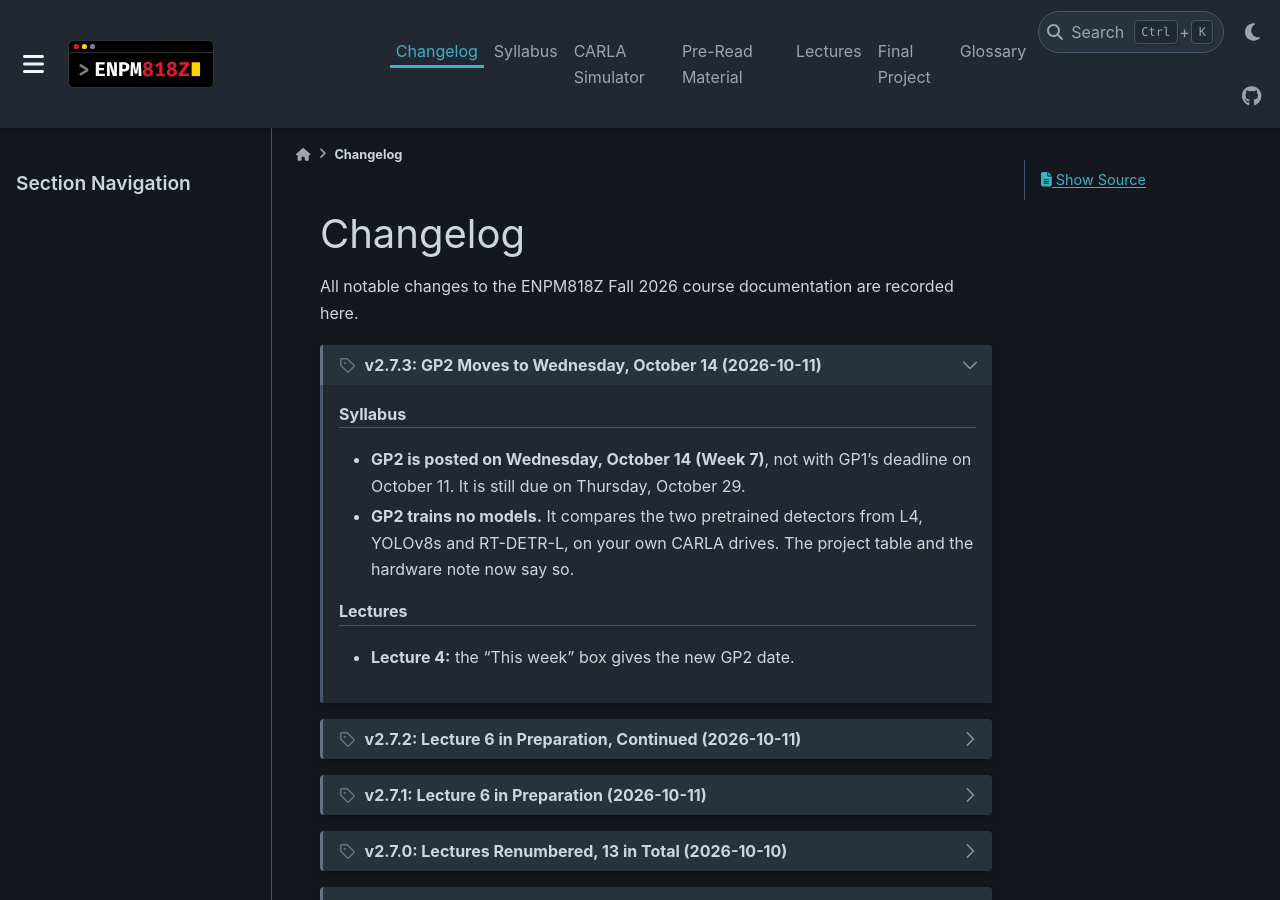
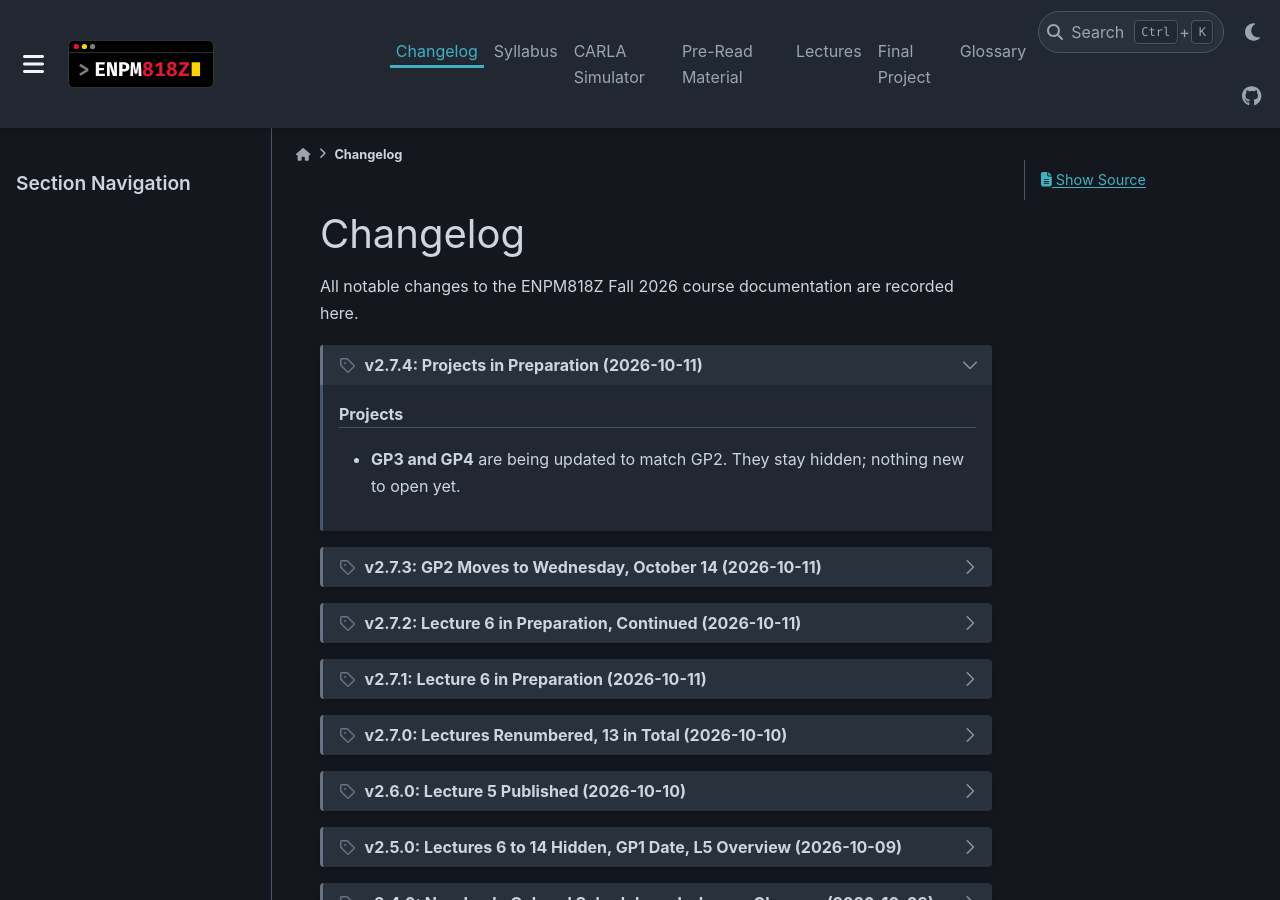
Before and after one commit to zeidk/enpm818z-fall-2026-docs, a Sphinx documentation site: the page built from docs/source/changelog/changelog.rst, in a window 1280 px wide and 900 px high. Built offline with Sphinx 7.4.7 and the PyData theme 0.15.4, drawn with Linux system fonts in a browser that asks for light colours; pages that are not in the unit, such as notebooks, are missing from menus.

Commit message:
v2.7.4: changelog

```diff
--- a/docs/source/changelog/changelog.rst
+++ b/docs/source/changelog/changelog.rst
@@ -5,10 +5,19 @@ Changelog
 All notable changes to the ENPM818Z Fall 2026 course documentation are recorded here.
 
 
+.. dropdown:: v2.7.4: Projects in Preparation (2026-10-11)
+   :icon: tag
+   :class-container: sd-border-success
+   :open:
+
+   .. rubric:: Projects
+
+   - **GP3 and GP4** are being updated to match GP2. They stay hidden;
+     nothing new to open yet.
+
 .. dropdown:: v2.7.3: GP2 Moves to Wednesday, October 14 (2026-10-11)
    :icon: tag
    :class-container: sd-border-success
-   :open:
 
    .. rubric:: Syllabus
 
```
